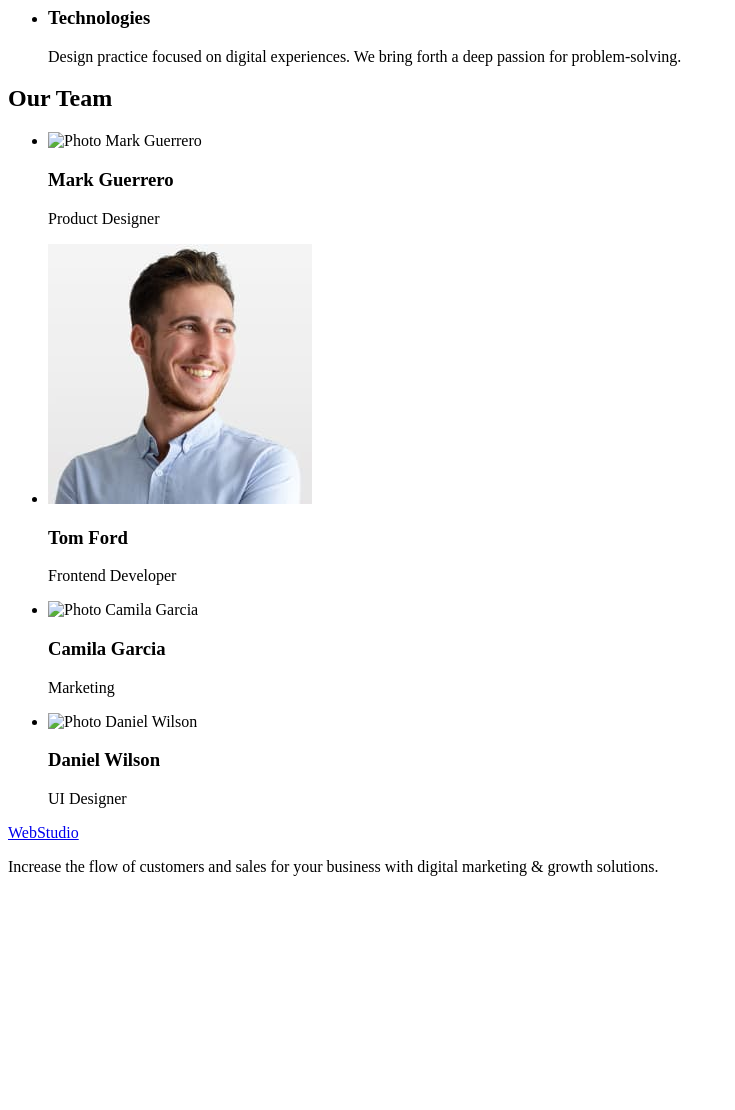
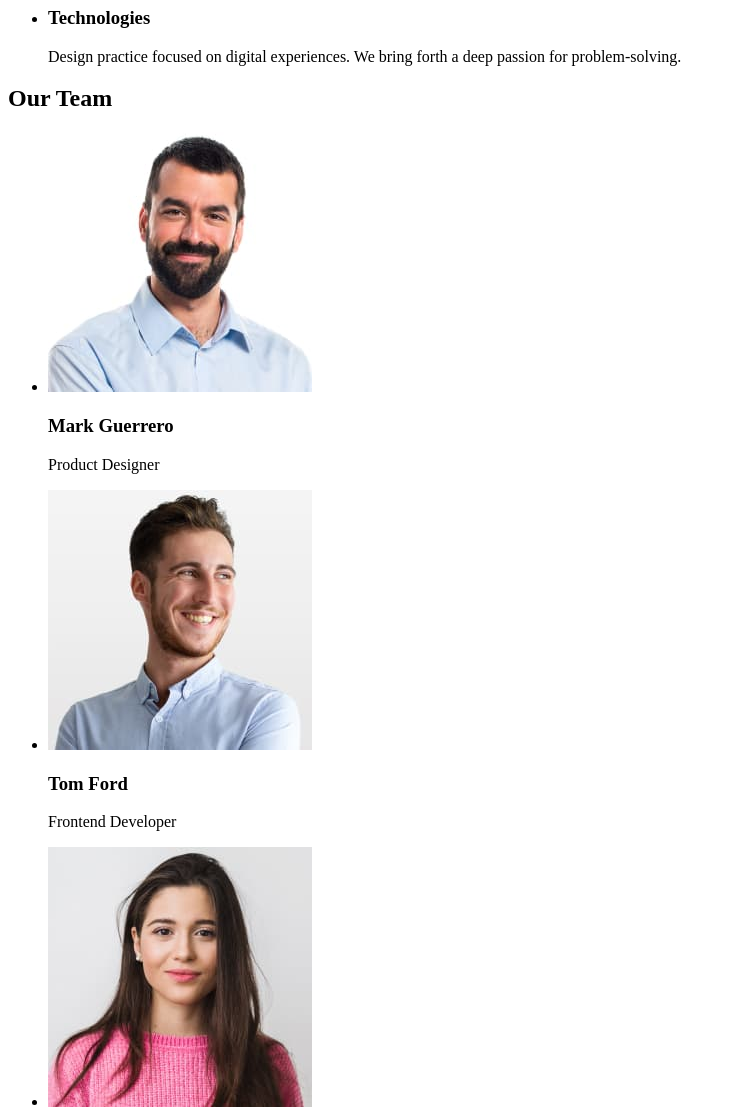
Before and after one commit to volodymyr-shuhaliiev/honework-1-GOIT, a plain HTML site: page index.html in a window 1280 px wide. Shown: the part 480-1590 px from the top of the page, without its empty margins (0-735 px from the left). Before the commit the page ends 1372 px from the top, so only its background shows below. Drawn offline with Linux system fonts and the light colour scheme; the site is published under a folder, as on GitHub Pages, so addresses that start at the root find nothing.

Commit message:
add ./to images

```diff
--- a/index.html
+++ b/index.html
@@ -62,22 +62,22 @@
             <h2>Our Team</h2>
             <ul>
                 <li>
-                    <img src="/images/1-mark.jpg" alt="Photo Mark Guerrero" width="264" height="260"/>
+                    <img src="./images/1-mark.jpg" alt="Photo Mark Guerrero" width="264" height="260"/>
                     <h3>Mark Guerrero</h3>
                     <p>Product Designer</p>
                 </li>
                 <li>
-                    <img src="images/2-tom.jpg" alt="Photo Tom Ford" width="264" height="260"/>
+                    <img src="./images/2-tom.jpg" alt="Photo Tom Ford" width="264" height="260"/>
                     <h3>Tom Ford</h3>
                     <p>Frontend Developer</p>
                 </li>
                 <li>
-                    <img src="/images/3-camila.jpg" alt="Photo Camila Garcia" width="264" height="260"/>
+                    <img src="./images/3-camila.jpg" alt="Photo Camila Garcia" width="264" height="260"/>
                     <h3>Camila Garcia</h3>
                     <p>Marketing</p>
                 </li>
                 <li>
-                    <img src="/images/4-daniel.jpg" alt="Photo Daniel Wilson" width="264" height="260"/>
+                    <img src="./images/4-daniel.jpg" alt="Photo Daniel Wilson" width="264" height="260"/>
                     <h3>Daniel Wilson</h3>
                     <p>UI Designer</p>
                 </li>
```
